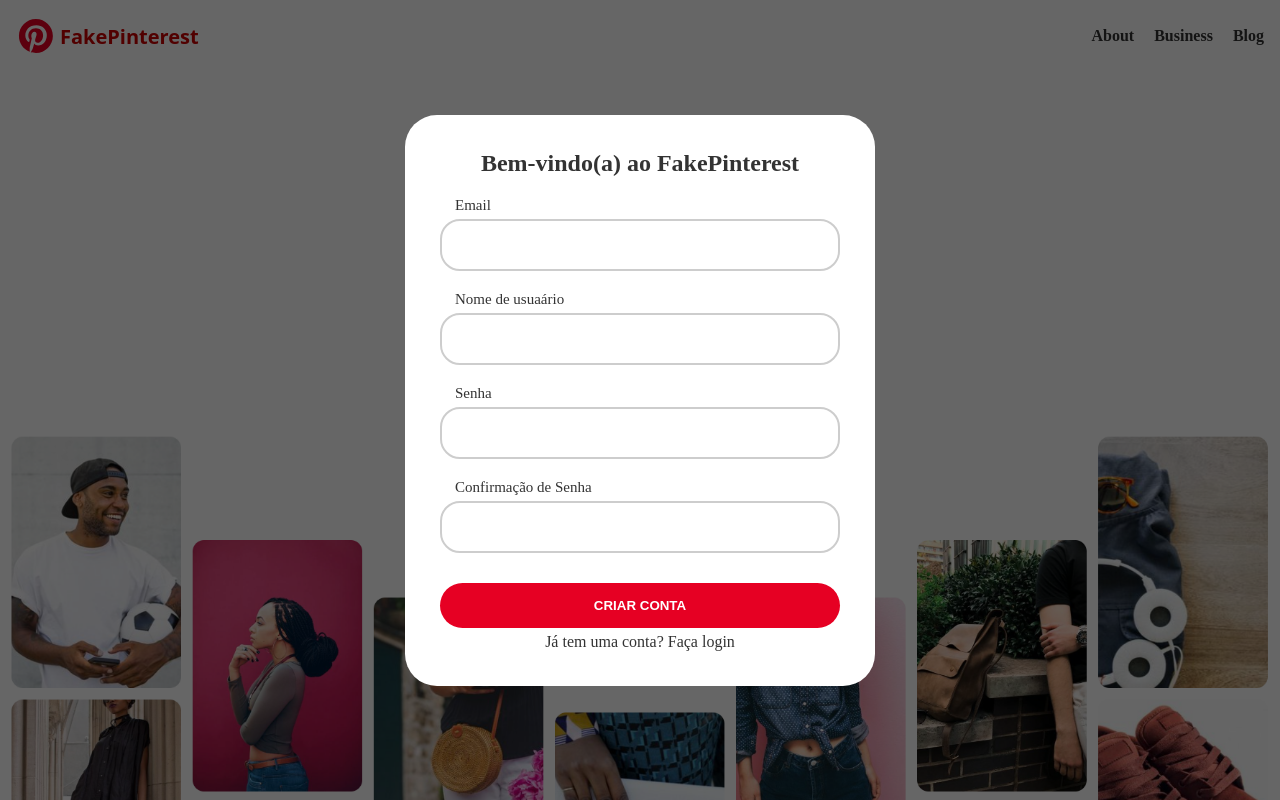
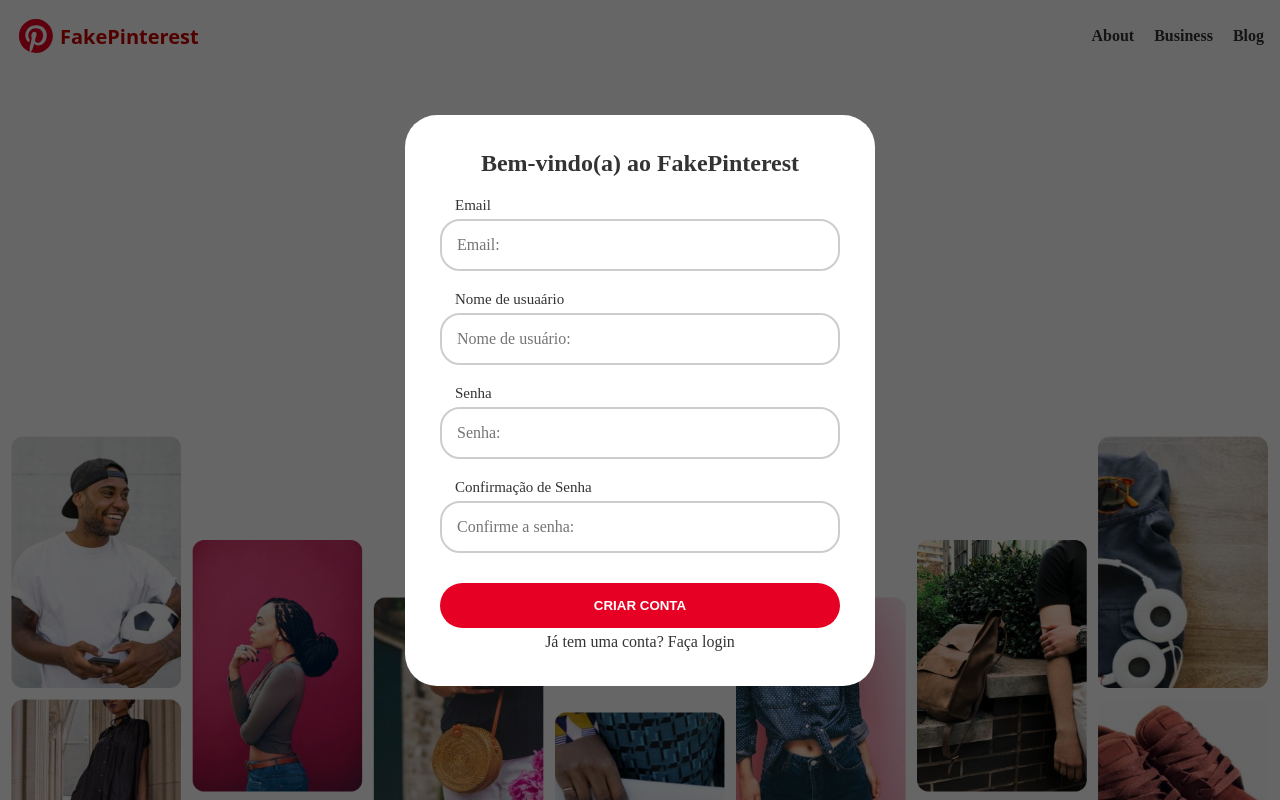
Before and after one commit to LeonardoS1lva/fake-pinterest, a Flask app: page /criar-conta in a window 1280 px wide. Run offline with Flask 3, Linux system fonts and the light colour scheme.

Commit message:
Update criar_conta.html

```diff
--- a/fakepinterest/templates/criar_conta.html
+++ b/fakepinterest/templates/criar_conta.html
@@ -14,7 +14,7 @@
       {% endfor %}
     {% endif %}
 
-    {{ form.email(class="input") }}
+    {{ form.email(class="input", placeholder="Email:") }}
   </div>
   <div class="div-input">
     {{ form.username.label(class="label") }}
@@ -23,7 +23,7 @@
         <p style="color: red;">{{ error }}</p>
       {% endfor %}
     {% endif %}
-    {{ form.username(class="input") }}
+    {{ form.username(class="input", placeholder="Nome de usuário:") }}
   </div>
   <div class="div-input">
     {{ form.senha.label(class="label") }}
@@ -32,7 +32,7 @@
         <p style="color: red;">{{ error }}</p>
       {% endfor %}
     {% endif %}
-    {{ form.senha(class="input") }}
+    {{ form.senha(class="input", placeholder="Senha:") }}
   </div>
   <div class="div-input">
     {{ form.confirmacao_senha.label(class="label") }}
@@ -42,7 +42,7 @@
       {% endfor %}
     {% endif %}
 
-    {{ form.confirmacao_senha(class="input") }}
+    {{ form.confirmacao_senha(class="input", placeholder="Confirme a senha:") }}
   </div>
   <div class="div-botao">
     {{ form.botao_confirmacao(class="botao-login") }}
```
